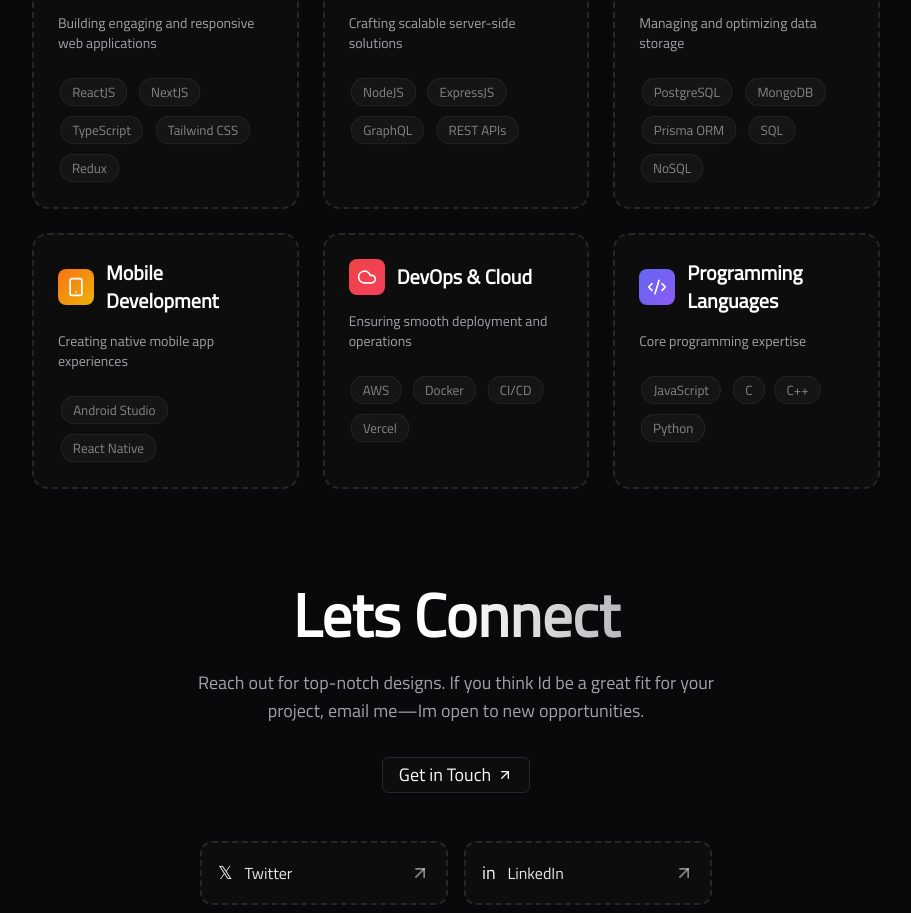
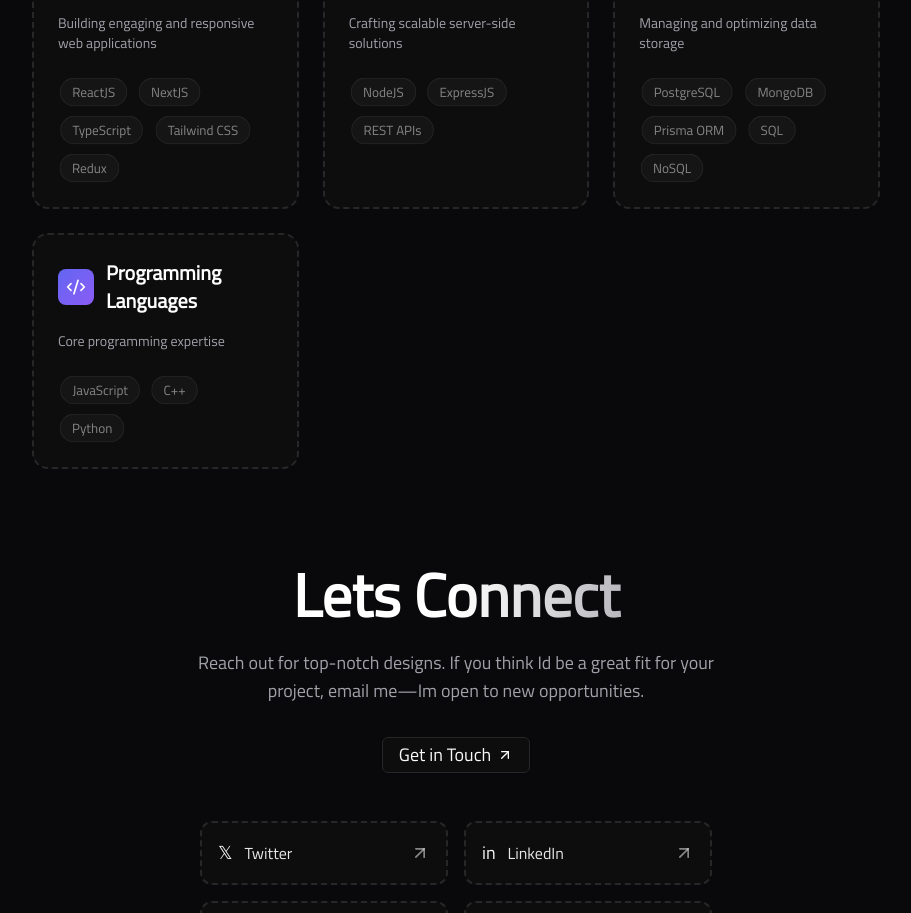
Before and after one commit to anasnadkar45/anas-nadkar, a Next.js app: page / in a window 1280 px wide. Shown: the part 2487-3400 px from the top of the page, without its empty margins (184-1095 px from the left). Built offline with nearby package versions, Linux system fonts and the light colour scheme; a web font is replaced by a local one.

Commit message:
Updating Codebase

```diff
--- a/src/app/components/TechStack.tsx
+++ b/src/app/components/TechStack.tsx
@@ -26,7 +26,7 @@ const techCategories = [
         title: "Backend Development",
         icon: Server,
         description: "Crafting scalable server-side solutions",
-        technologies: ["NodeJS", "ExpressJS", "GraphQL", "REST APIs"],
+        technologies: ["NodeJS", "ExpressJS", "REST APIs"],
         gradient: "from-purple-500 to-pink-500",
         bgGlow: "group-hover:bg-purple-500/20"
     },
@@ -39,26 +39,10 @@ const techCategories = [
         bgGlow: "group-hover:bg-green-500/20"
     },
     {
-        title: "Mobile Development",
-        icon: Smartphone,
-        description: "Creating native mobile app experiences",
-        technologies: ["Android Studio", "React Native"],
-        gradient: "from-orange-500 to-yellow-500",
-        bgGlow: "group-hover:bg-orange-500/20"
-    },
-    {
-        title: "DevOps & Cloud",
-        icon: Cloud,
-        description: "Ensuring smooth deployment and operations",
-        technologies: ["AWS", "Docker", "CI/CD", "Vercel"],
-        gradient: "from-red-500 to-rose-500",
-        bgGlow: "group-hover:bg-red-500/20"
-    },
-    {
         title: "Programming Languages",
         icon: Code2,
         description: "Core programming expertise",
-        technologies: ["JavaScript", "C", "C++", "Python"],
+        technologies: ["JavaScript", "C++", "Python"],
         gradient: "from-indigo-500 to-violet-500",
         bgGlow: "group-hover:bg-indigo-500/20"
     }
```
Also changed, not shown: src/data/projects.ts (added, +52 -0 lines).
